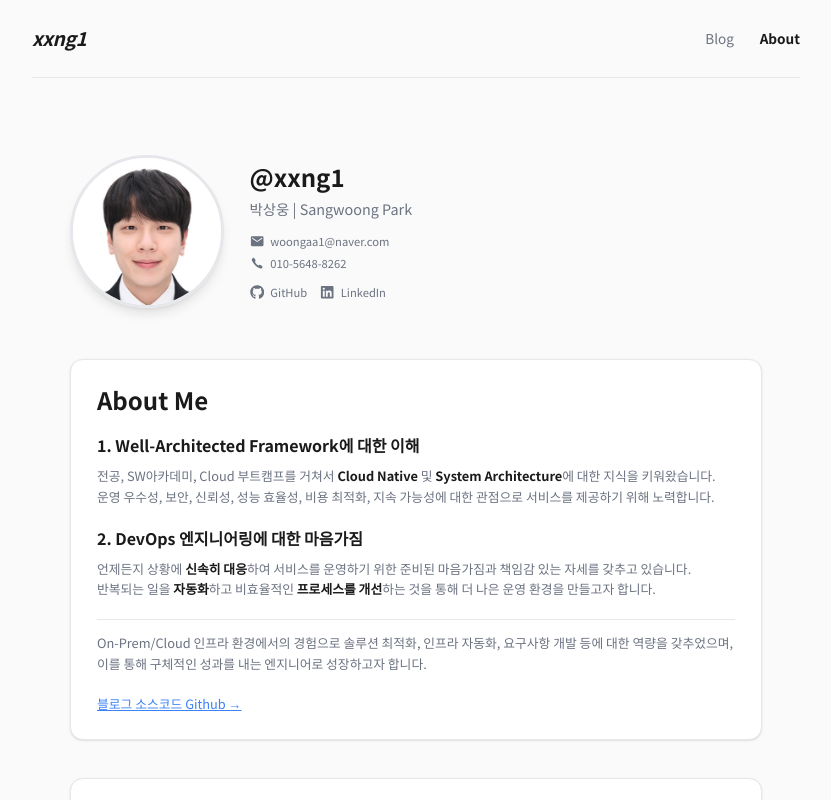
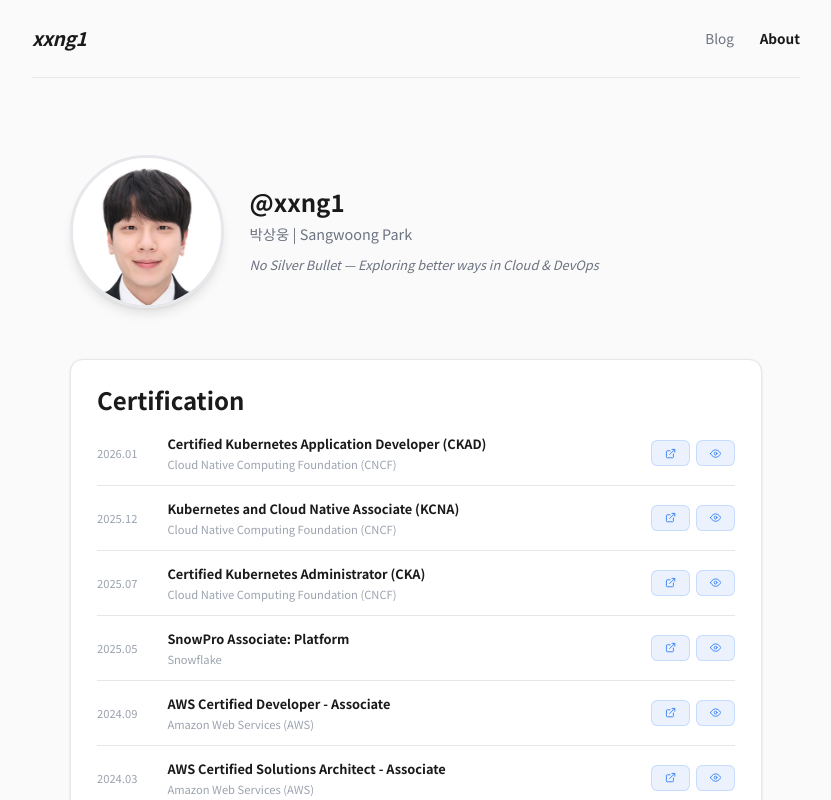
Before and after one commit to xxng1/xxng1-blog, a Next.js app: page /about in a window 1280 px wide. Shown: the top 800 px of the page, without its empty margins (224-1055 px from the left). Built offline with nearby package versions, Linux system fonts and the light colour scheme.

Commit message:
ui: update about page

```diff
--- a/src/app/about/page.tsx
+++ b/src/app/about/page.tsx
@@ -67,74 +67,14 @@ export default function AboutPage() {
                 </div>
                 <div className="text-center md:text-left">
                     <h2 className="text-3xl font-bold mb-2 text-foreground">@xxng1</h2>
-                    <p className="text-muted text-lg mb-4">
+                    <p className="text-muted text-lg mb-3">
                         박상웅 | Sangwoong Park
                     </p>
-                    <div className="flex flex-col gap-2 text-sm">
-                        <a href="mailto:woongaa1@naver.com" className="text-muted hover:text-accent transition-colors flex items-center gap-2">
-                            <IoMdMail size={18} />
-                            woongaa1@naver.com
-                        </a>
-                        <a href="tel:010-5648-8262" className="text-muted hover:text-accent transition-colors flex items-center gap-2">
-                            <IoIosCall size={18} />
-                            010-5648-8262
-                        </a>
-                        <div className="flex gap-4 mt-2">
-                            <a href="https://github.com/xxng1" target="_blank" rel="noopener noreferrer" className="flex items-center gap-2 text-muted hover:text-accent transition-colors">
-                                <FaGithub size={18} />
-                                GitHub
-                            </a>
-                            <a href="https://www.linkedin.com/in/sangwoong-park/" target="_blank" rel="noopener noreferrer" className="flex items-center gap-2 text-muted hover:text-accent transition-colors">
-                                <FaLinkedin size={18} />
-                                LinkedIn
-                            </a>
-                        </div>
-                    </div>
+                    <p className="text-muted text-base italic font-light">
+                        No Silver Bullet — Exploring better ways in Cloud & DevOps
+                    </p>
                 </div>
             </div>
-
-            <section className="mb-12">
-                <div className="bg-card-background border border-card-border rounded-2xl p-8 shadow-sm">
-                    <h2 className="text-3xl font-bold mb-6 text-foreground">
-                        About Me
-                    </h2>
-                    <div className="space-y-6 text-muted leading-relaxed">
-                        <div>
-                            <h3 className="text-xl font-semibold text-foreground mb-3">1. Well-Architected Framework에 대한 이해</h3>
-                            <p>
-                                전공, SW아카데미, Cloud 부트캠프를 거쳐서 <span className="font-semibold text-foreground">Cloud Native</span> 및 <span className="font-semibold text-foreground">System Architecture</span>에 대한 지식을 키워왔습니다.
-                                <br></br>
-                                운영 우수성, 보안, 신뢰성, 성능 효율성, 비용 최적화, 지속 가능성에 대한 관점으로 서비스를 제공하기 위해 노력합니다.
-                            </p>
-                        </div>
-                        <div>
-                            <h3 className="text-xl font-semibold text-foreground mb-3">2. DevOps 엔지니어링에 대한 마음가짐</h3>
-                            <p>
-                                언제든지 상황에 <span className="font-semibold text-foreground">신속히 대응</span>하여 서비스를 운영하기 위한 준비된 마음가짐과 책임감 있는 자세를 갖추고 있습니다.
-                                <br></br>
-                                반복되는 일을 <span className="font-semibold text-foreground">자동화</span>하고 비효율적인 <span className="font-semibold text-foreground">프로세스를 개선</span>하는 것을 통해 더 나은 운영 환경을 만들고자 합니다.
-                            </p>
-                        </div>
-                        <div className="pt-4 border-t border-card-border">
-                            <p>
-                                On-Prem/Cloud 인프라 환경에서의 경험으로 솔루션 최적화, 인프라 자동화, 요구사항 개발 등에 대한 역량을 갖추었으며,
-                                <br></br>
-                                이를 통해 구체적인 성과를 내는 엔지니어로 성장하고자 합니다.
-                            </p>
-                        </div>
-                    </div>
-                    <div className="mt-6">
-                        <Link
-                            href="https://github.com/xxng1/xxng1-blog"
-                            className="inline-flex items-center text-accent hover:text-accent-hover underline transition-colors"
-                            target="_blank"
-                            rel="noopener noreferrer"
-                        >
-                            블로그 소스코드 Github →
-                        </Link>
-                    </div>
-                </div>
-            </section>
 
             {/* Certification */}
             <CertificationSection />
```
